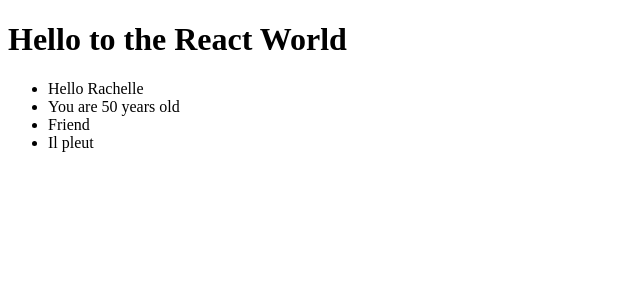
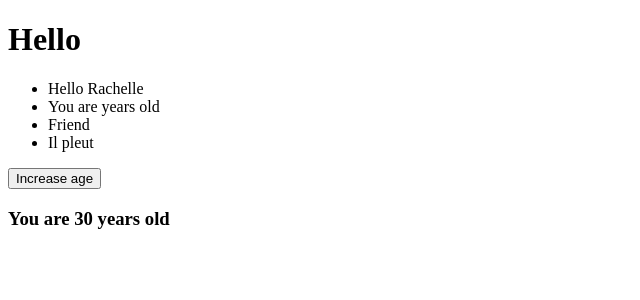
Before and after one commit to lazar360/react-intro, a React (Create React App) app: page / in a window 1280 px wide. Shown: the top 300 px of the page, without its empty margins (0-640 px from the left). Built offline with nearby package versions, Linux system fonts and the light colour scheme.

Commit message:
maj script

```diff
--- /dev/null
+++ b/src/AgeCounter.jsx
@@ -0,0 +1,16 @@
+import { useState } from "react";
+
+export function AgeCounter() {
+    const [age, setAge] = useState(30);
+    function increaseAge(){
+        setAge(age+1);
+    }
+
+      return (
+        <>
+          <button onClick={increaseAge}>Increase age</button>
+          <br/>
+          <h3>You are {age} years old</h3>
+        </>
+      );
+  }
--- a/src/App.jsx
+++ b/src/App.jsx
@@ -1,14 +1,15 @@
 import { Greetings } from "./Greetings";
+import { AgeCounter } from "./AgeCounter";
 
 export function App() {
   return (
     <>
-      <h1>Hello to the React World</h1>
+      <h1>Hello</h1>
       <Greetings
       firstName={"Rachelle"}
-      age={50}
       isSunny = {false}
       />
+      <AgeCounter/>
     </>
   );
 }
```
